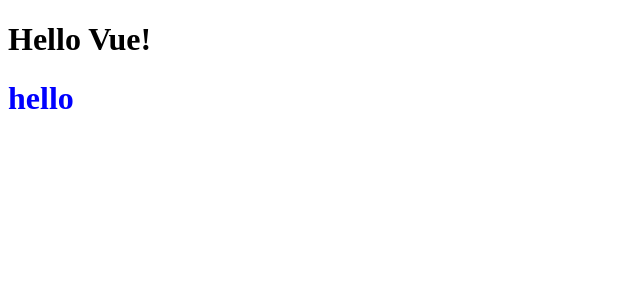
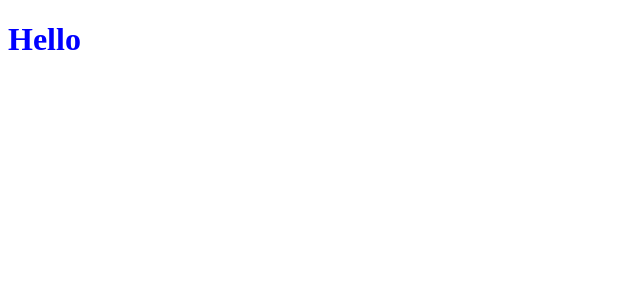
Before and after one commit to LucyYoo/vue.js-webpack, a Vue app: page / in a window 1280 px wide. Shown: the top 300 px of the page, without its empty margins (0-640 px from the left). Built offline with nearby package versions, Linux system fonts and the light colour scheme.

Commit message:
vue project 기본 틀

```diff
--- a/src/App.vue
+++ b/src/App.vue
@@ -1,21 +1,12 @@
 <template>
-  <h1>
-    {{ msg }}
-  </h1>
   <Hello />
 </template>
 
 <script>
-import Hello from "~/components/Hello";
-
+import Hello from '~/components/Hello';
 export default {
   components: {
-    Hello,
-  },
-  data() {
-    return {
-      msg: "Hello Vue!",
-    };
+    Hello
   },
 };
 </script>
--- a/src/components/Hello.vue
+++ b/src/components/Hello.vue
@@ -1,6 +1,12 @@
 <template>
-  <h1>hello</h1>
+  <h1>Hello</h1>
 </template>
+
+<script>
+export default {
+
+};
+</script>
 
 <style scoped>
 h1 {
--- a/src/main.js
+++ b/src/main.js
@@ -1,4 +1,5 @@
 import * as Vue from "vue";
-import App from "./App.vue";
+import App from "~/App";
 
-Vue.createApp(App).mount("#app");
+const app = Vue.createApp(App);
+app.mount("#app");
```
Also changed, not shown: .eslintrc.json.
